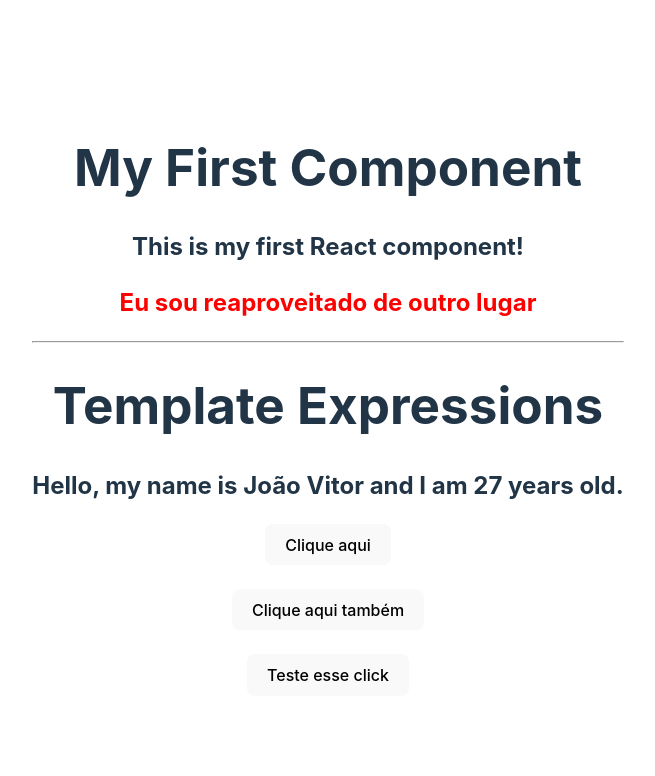
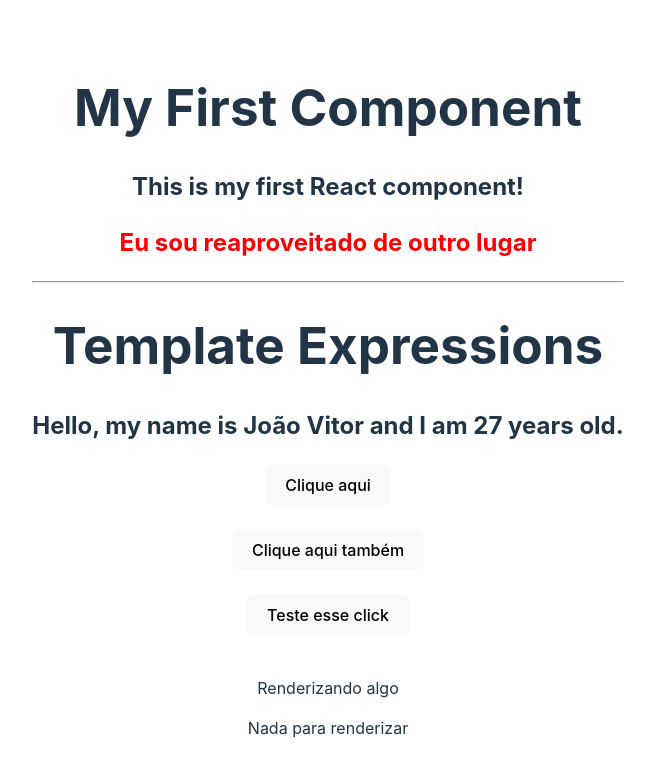
Before and after one commit to joao-vittorr/estudo-react-native, a React (Vite) app in the folder 2_fundamentos do react/fundamentos/: page / in a window 1280 px wide. Shown: the top 776 px of the page, without its empty margins (312-967 px from the left). Built offline with nearby package versions, Linux system fonts and the light colour scheme.

Commit message:
Renderizando jsx fora do return

```diff
--- a/2_fundamentos do react/fundamentos/src/components/Events.jsx
+++ b/2_fundamentos do react/fundamentos/src/components/Events.jsx
@@ -2,9 +2,18 @@ const Events = () => {
   const handleClick = () => {
     console.log("Clicou no botão");
   };
+
   const VerificandoOClick = () => {
     if (true) {
       console.log("Clicou no botão de teste");
+    }
+  };
+
+  const renderSomething = (x) => {
+    if (x) {
+      return <p>Renderizando algo</p>;
+    } else {
+      return <p>Nada para renderizar</p>;
     }
   };
 
@@ -23,6 +32,9 @@ const Events = () => {
       <div>
         <button onClick={VerificandoOClick}>Teste esse click</button>
       </div>
+        <br />
+        <div>{renderSomething(true)}</div>
+        <div>{renderSomething(false)}</div>
     </div>
   );
 };
```
